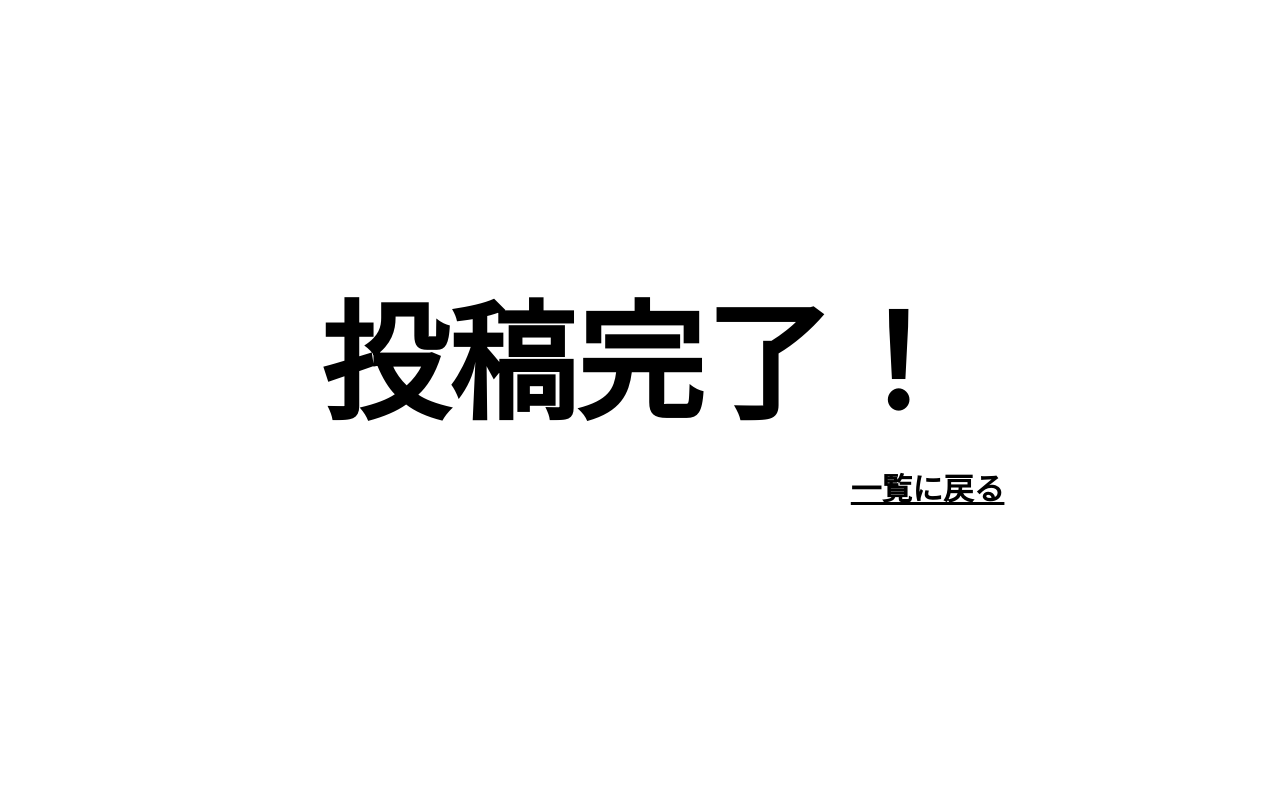
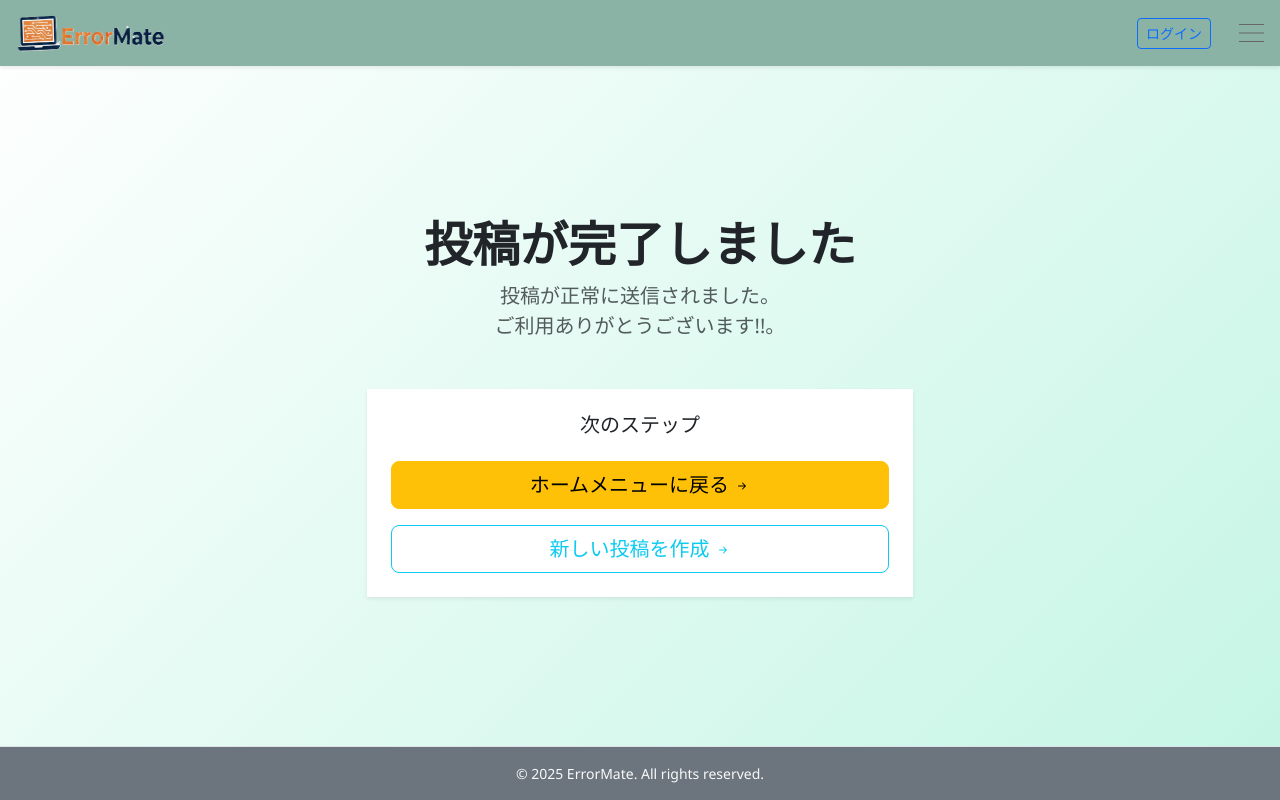
Before and after one commit to ken99375/ErrorMate, a Flask app: page /help/complete in a window 1280 px wide. Run offline with Flask 3, Linux system fonts and the light colour scheme.

Commit message:
完了画面変えたぜ

```diff
--- a/templates/help/HelpCardPostComplete.html
+++ b/templates/help/HelpCardPostComplete.html
@@ -1,56 +1,42 @@
-<!-- ヘルプカード投稿完了画面 -->
-<!doctype html>
-<html lang="ja">
-<head>
-  <meta charset="utf-8" />
-  <meta name="viewport" content="width=device-width,initial-scale=1" />
-  <title>ヘルプカード投稿完了</title>
+{% extends "base.html" %}
 
+{% block title %}ヘルプカード投稿完了 - ErrorMate{% endblock %}
+
+{% block extra_css %}
 <style>
-    html, body {
-      height: 100%;
-      margin: 0;
-    }
-
-    body {
-      font-family: system-ui, -apple-system, "Segoe UI", Roboto,
-                   "Hiragino Kaku Gothic ProN", "メイリオ",
-                   "Noto Sans JP", sans-serif;
-      display: flex;
-      justify-content: center;
-      align-items: center;
-      background: #fff;
-      color: #000;
+  main.container {
+    height: 100vh;
+    display: grid;
+    place-items: center;
+    padding: 0;
   }
 
   .wrap {
     text-align: center;
     padding: 2rem;
+    box-sizing: border-box;
     width: 100%;
     max-width: 1100px;
-      box-sizing: border-box;
     display: flex;
     flex-direction: column;
     align-items: center;
   }
 
-    .message[name="message"] {
+  .message {
     font-weight: 700;
-      margin: 0 0 1.2rem;
+    margin: 0 0 1.5rem;
     font-size: clamp(48px, 10vw, 140px);
-      line-height: 1.1;
+    line-height: 1;
   }
 
-    /* リンクを右寄り“風”に見せつつ崩れにくく調整 */
-    a.link[name="link_list"] {
-      margin-top: 0.8rem;
+  a.link {
+    margin-top: 0.6rem;
+    margin-left: clamp(120px, 14vw, 360px);
     text-decoration: underline;
     font-weight: 700;
-      font-size: clamp(18px, 2.4vw, 32px);
+    font-size: clamp(16px, 2.2vw, 28px);
     color: inherit;
     display: inline-block;
-      align-self: flex-end; /* 実質右寄せになる */
-      margin-right: clamp(20px, 12vw, 180px); /* 好みで調整可能 */
   }
 
   a.link:focus {
@@ -59,26 +45,51 @@
     border-radius: 4px;
   }
 
-    /* モバイル時は右寄せを維持しつつ崩れないように */
   @media (max-width: 700px) {
-      a.link[name="link_list"] {
-        margin-right: clamp(10px, 6vw, 40px);
+    main.container {
+      height: auto;
+      min-height: 100vh;
+    }
+    .message { white-space: normal; font-size: clamp(40px, 12vw, 80px); }
+    a.link {
+      margin-left: clamp(20px, 6vw, 80px);
+      transform: none;
+      align-self: center;
     }
   }
 </style>
-</head>
+{% endblock %}
 
-<body>
-  <main class="wrap" role="main" aria-live="polite">
-    <div class="message" name="message">投稿完了！</div>
+{% block content %}
+<main class="container-fluid py-5">
+    <div class="row justify-content-center">
+        <div class="col-md-8 col-lg-6">
 
-    <!-- help/list へ戻るリンク（Flask用に修正） -->
-    <a
-      href="{{ url_for('share.share_help_card_list') }}"
-      class="link"
-      name="link_list"
-      id="link_list"
-    >一覧に戻る</a>
+            <div class="text-batole mt-5 mb-5">
+                <h1 class="display-5 fw-bold mb-2">投稿が完了しました</h1>
+                <p class="lead text-muted">投稿が正常に送信されました。<br>ご利用ありがとうございます!!。</p>
+            </div>
+
+            <div class="card-next shadow-sm p-4 mt-5">
+                <h2 class="h5 card-title mb-4">次のステップ</h2>
+
+                <div class="d-grid gap-3">
+                    <a href="{{ url_for('main.index') }}" class="btn btn-warning btn-lg">
+                        ホームメニューに戻る
+                        <svg xmlns="http://www.w3.org/2000/svg" width="16" height="16" fill="currentColor" class="bi bi-arrow-right-short" viewBox="0 0 16 16">
+                          <path fill-rule="evenodd" d="M4 8a.5.5 0 0 1 .5-.5h5.793L8.146 5.354a.5.5 0 1 1 .708-.708l3 3a.5.5 0 0 1 0 .708l-3 3a.5.5 0 0 1-.708-.708L10.293 8.5H4.5A.5.5 0 0 1 4 8z"/>
+                        </svg>
+                    </a>
+                    <a href="{{ url_for('help.create_help_card') }}" class="btn btn-outline-info btn-lg">
+                        新しい投稿を作成
+                        <svg xmlns="http://www.w3.org/2000/svg" width="16" height="16" fill="currentColor" class="bi bi-arrow-right-short" viewBox="0 0 16 16">
+                          <path fill-rule="evenodd" d="M4 8a.5.5 0 0 1 .5-.5h5.793L8.146 5.354a.5.5 0 1 1 .708-.708l3 3a.5.5 0 0 1 0 .708l-3 3a.5.5 0 0 1-.708-.708L10.293 8.5H4.5A.5.5 0 0 1 4 8z"/>
+                        </svg>
+                    </a>
+                </div>
+            </div>
+
+        </div>
+    </div>
 </main>
-</body>
-</html>
+{% endblock %}
```
Lines whose indentation alone changed are shown as unchanged.
